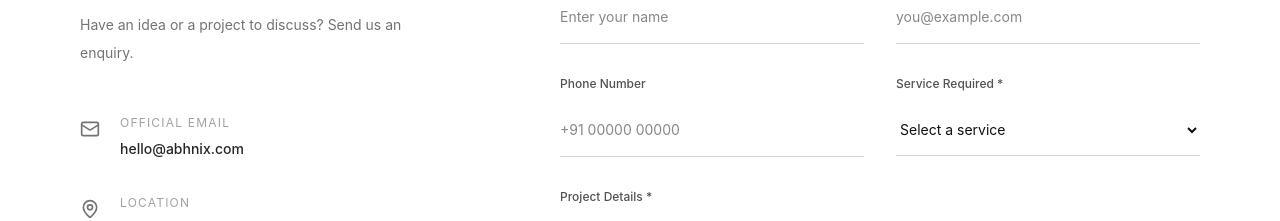
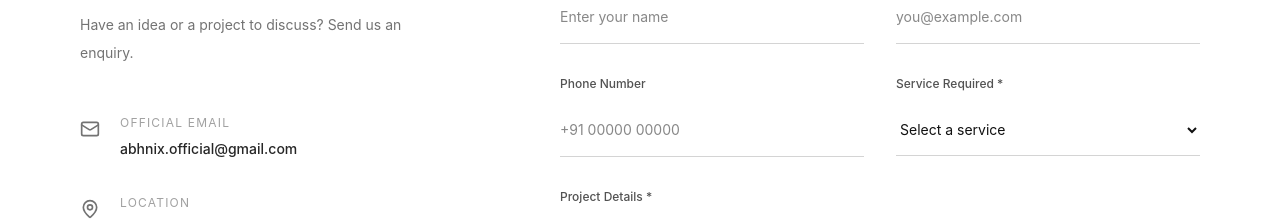
Before and after one commit to abhnixofficial/abhnix, a React (Vite) app: page / in a window 1280 px wide. Shown: the part 8440-8661 px from the top of the page. Built offline with nearby package versions, Linux system fonts and the light colour scheme.

Commit message:
add gmail

```diff
--- a/src/components/sections/Contact.tsx
+++ b/src/components/sections/Contact.tsx
@@ -68,7 +68,7 @@ const Contact = () => {
 
     try {
       const response = await fetch(
-        "https://formsubmit.co/ajax/hello@abhnix.com",
+        "https://formsubmit.co/ajax/abhnix.official@gmail.com",
         {
           method: "POST",
           headers: {
@@ -150,7 +150,7 @@ const Contact = () => {
                     Official Email
                   </p>
                   <p className="mt-2 text-sm font-medium text-neutral-800">
-                    hello@abhnix.com
+                    abhnix.official@gmail.com
                   </p>
                 </div>
               </div>
--- a/src/pages/ContactPage.tsx
+++ b/src/pages/ContactPage.tsx
@@ -148,8 +148,7 @@ return (
                 Email
               </p>
               <p className="mt-2 text-sm font-medium">
-                {/* abhnix.official@gmail.com */}
-                hello@abhnix.com
+                abhnix.official@gmail.com
               </p>
             </div>
           </div>
@@ -371,7 +370,7 @@ return (
       </h2>
 
       <a
-        href="mailto:hello@abhnix.com"
+        href="mailto:abhnix.official@gmail.com"
         className="group mt-10 inline-flex items-center gap-5 text-sm font-bold"
       >
         <span className="border-b border-black pb-2">
```
